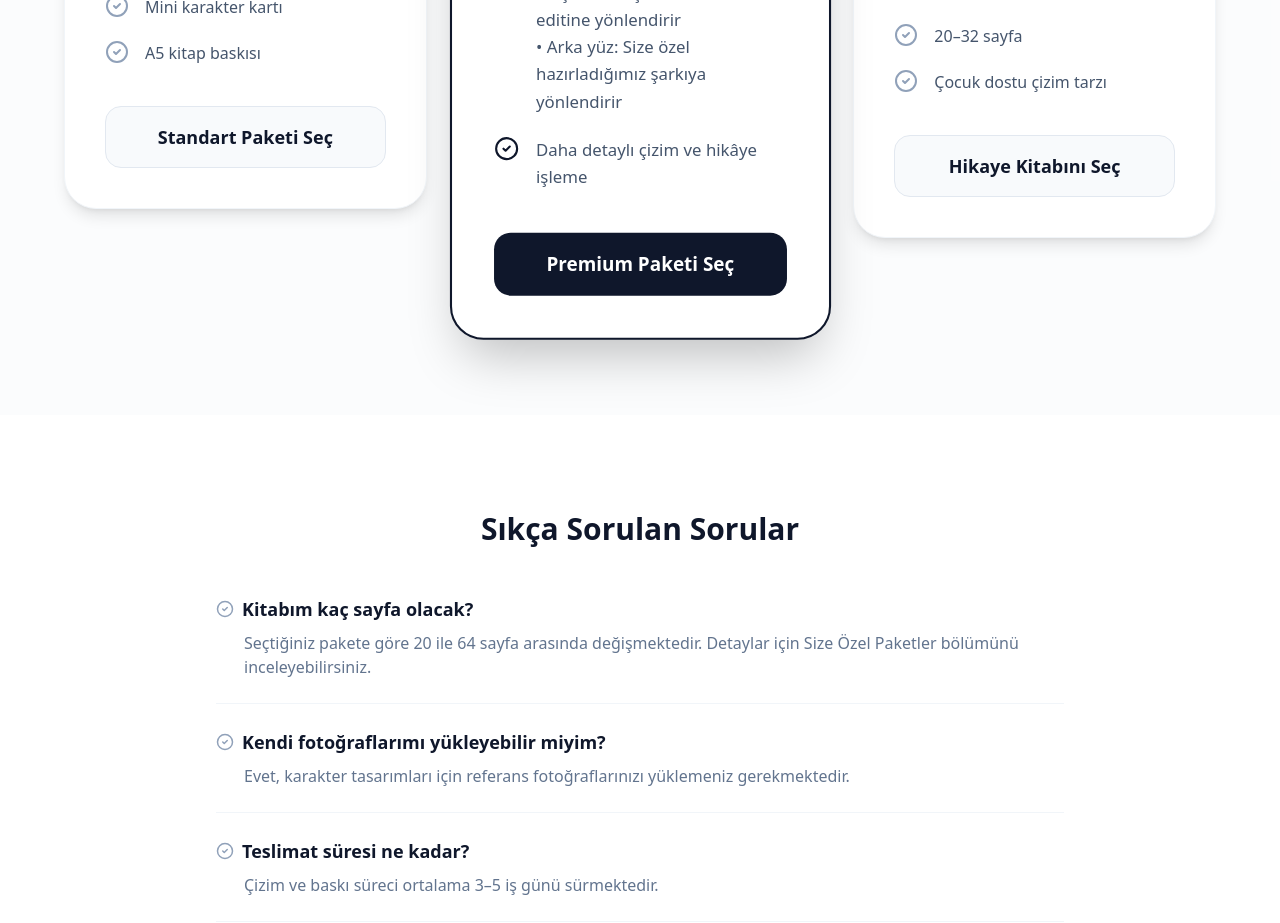
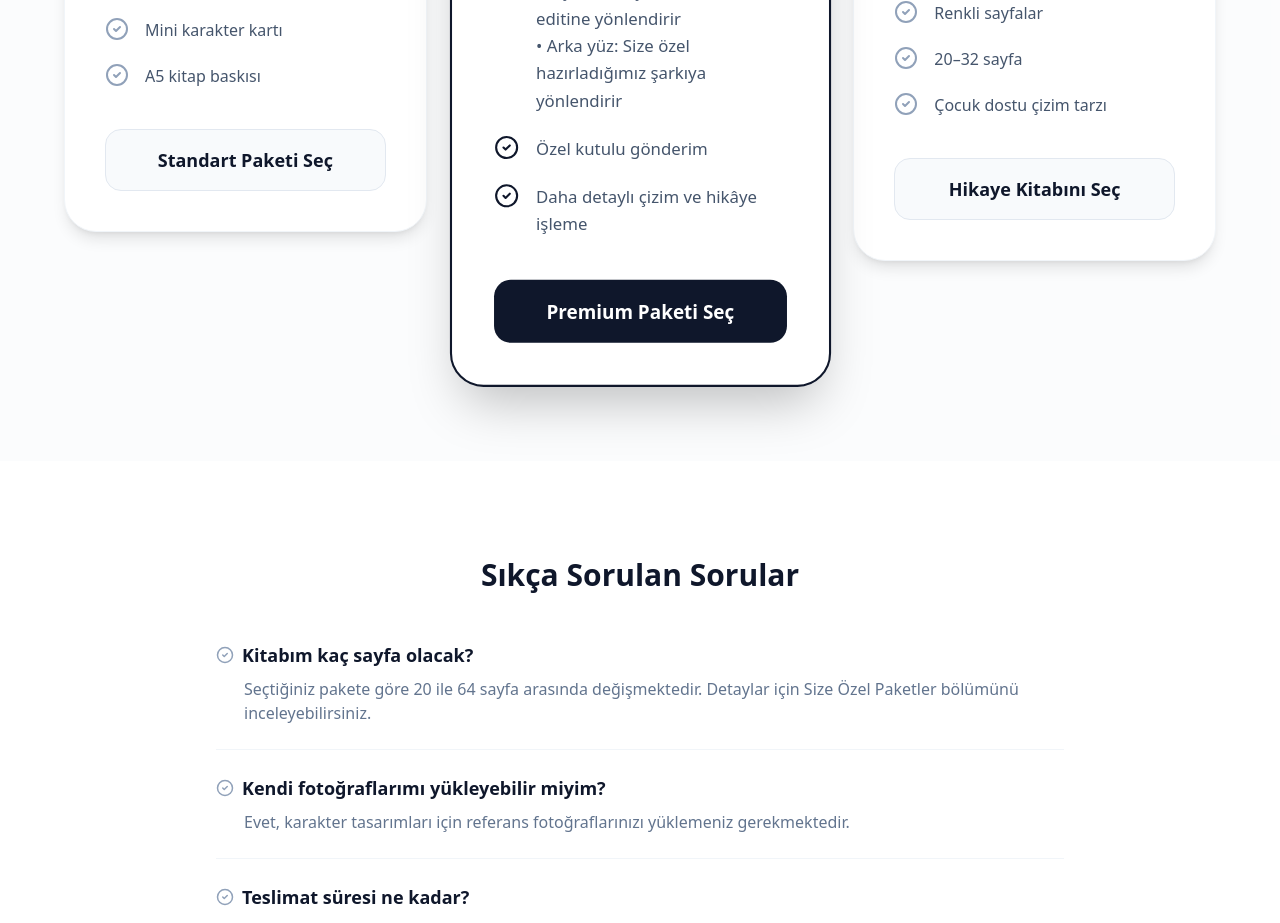
Before and after one commit to ayinserhat20-collab/serhatmangagen, a React (Vite) app: page / in a window 1280 px wide. Shown: the part 2360-3283 px from the top of the page. Built offline with nearby package versions, Linux system fonts and the light colour scheme.

Commit message:
feat: add ozel kutulu gonderim to premium features

```diff
--- a/src/components/PricingSection.tsx
+++ b/src/components/PricingSection.tsx
@@ -30,6 +30,7 @@ export default function PricingSection() {
                 "Mini karakter kartı",
                 "Kişiye özel poster",
                 "Çift Taraflı QR Kart:\n• Ön yüz: Mangadan oluşturulmuş sinematik video editine yönlendirir\n• Arka yüz: Size özel hazırladığımız şarkıya yönlendirir",
+                "Özel kutulu gönderim",
                 "Daha detaylı çizim ve hikâye işleme"
             ],
             buttonText: "Premium Paketi Seç"
```
